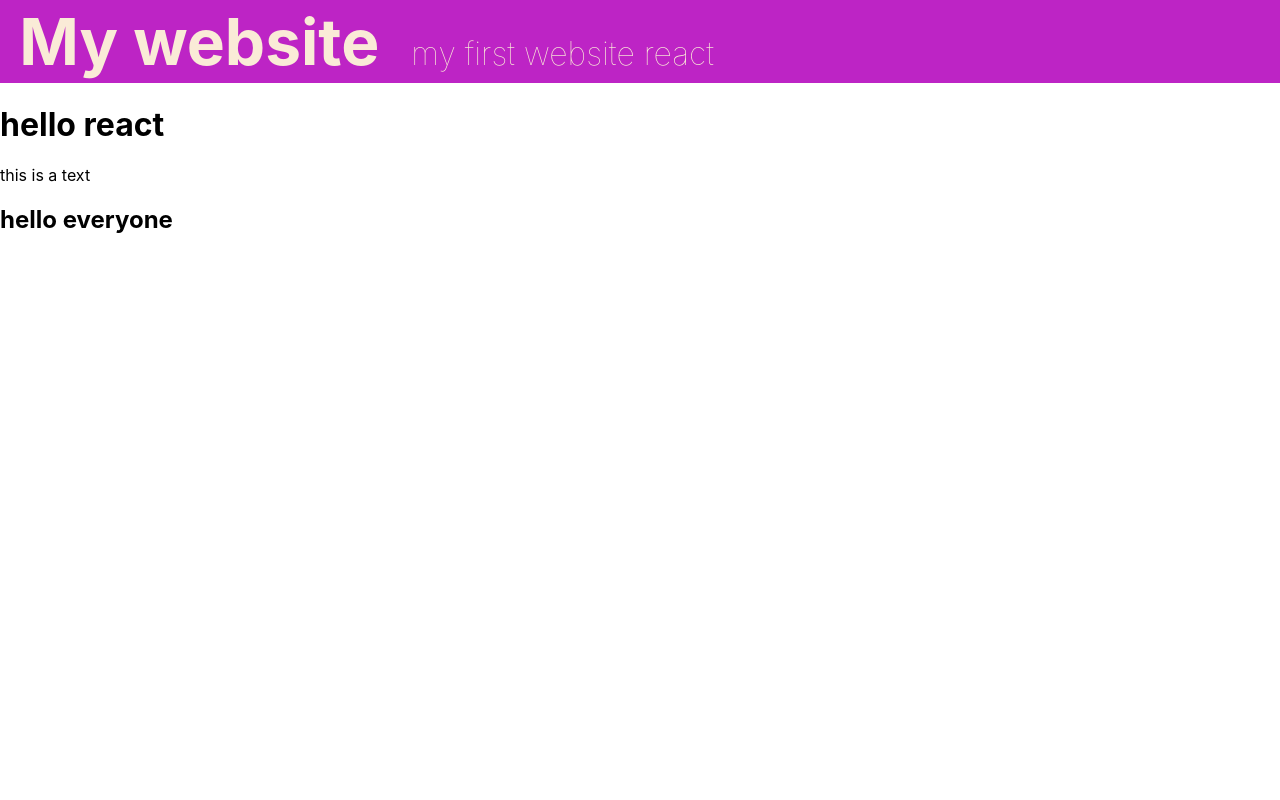
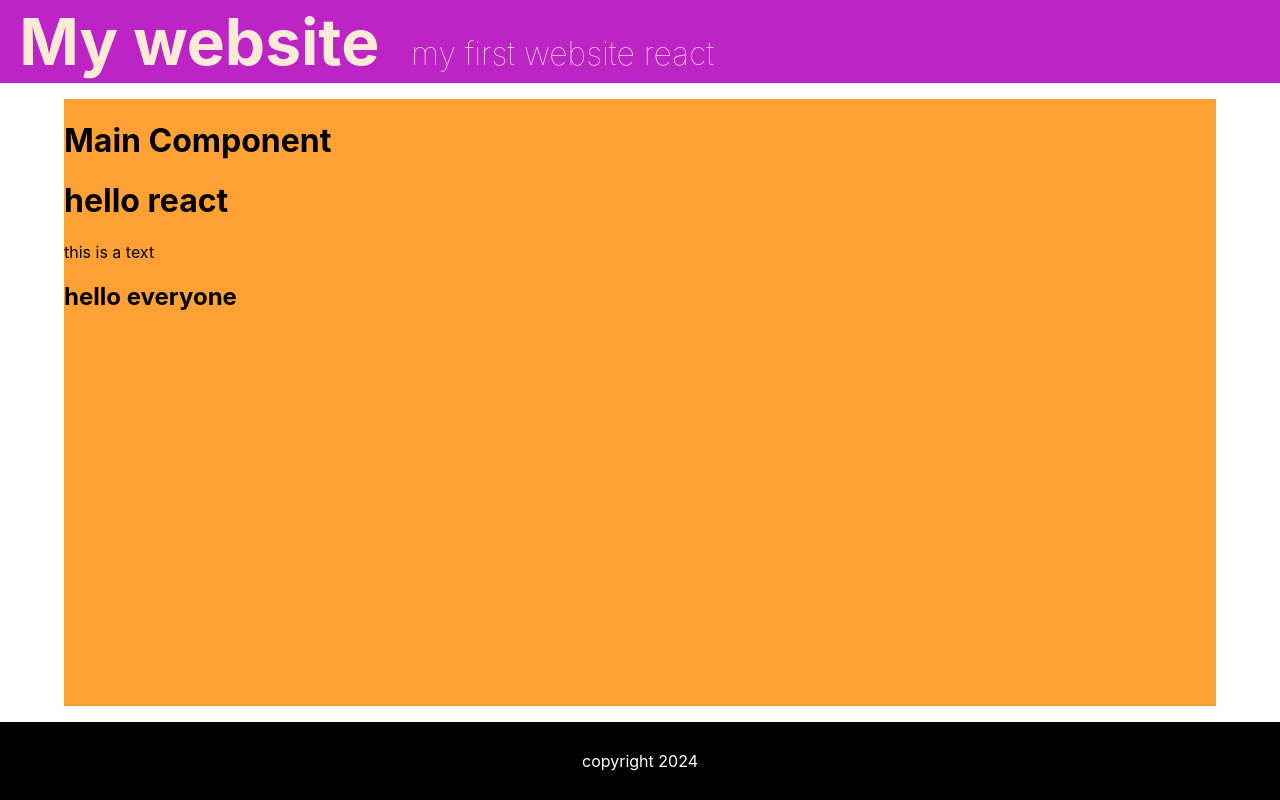
Before and after one commit to salemBahri/MyReactJS, a React (Create React App) app: page / in a window 1280 px wide. Built offline with nearby package versions, Linux system fonts and the light colour scheme.

Commit message:
main and footer coponents

```diff
--- a/src/App.css
+++ b/src/App.css
@@ -1,3 +1,9 @@
+.container{
+    display: flex;
+    flex-direction: column;
+    min-height: 100vh;
+
+}
 .header{
     background: rgb(189, 36, 197);
     color: antiquewhite;
@@ -10,3 +16,16 @@
     display: inline;
     margin: 1rem;
 }
+.footer{
+    background: rgb(0, 0, 0);
+    color: rgb(255, 255, 255);
+    padding: 0.8rem;
+    text-align: center;
+
+}
+.main{
+    flex: 1;
+    background: rgb(255, 161, 53);
+    width: 90%;
+    margin: 1rem auto;
+}
--- a/src/App.js
+++ b/src/App.js
@@ -1,13 +1,15 @@
 
 import './App.css';
-import FirstComponent from './FirstComponent';
-import Header from './Header'
+import Main from './Main';
+import Header from './Header';
+import Footer from './Footer';
 
 function App() {
   return (
     <>
     <Header />
-    <FirstComponent />
+    <Main />
+    <Footer />
 
   </>
   );
--- /dev/null
+++ b/src/Footer.jsx
@@ -0,0 +1,9 @@
+const Footer=()=>{
+    return(
+        <footer className="footer">
+            <p className="footer-text">copyright 2024</p>
+        </footer>
+    )
+}
+
+export default Footer;
--- /dev/null
+++ b/src/Main.jsx
@@ -0,0 +1,10 @@
+import FirstComponent from "./FirstComponent";
+const Main=()=>{
+    return(
+        <main className="main">
+            <h1>Main Component</h1>
+            <FirstComponent />
+        </main>
+    )
+}
+export default Main;
```
